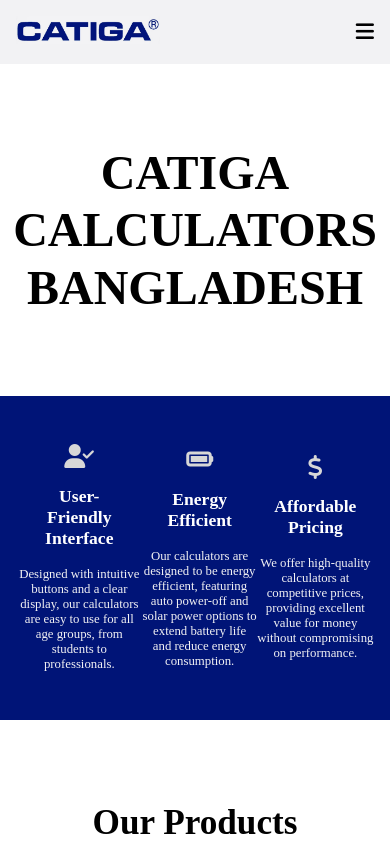
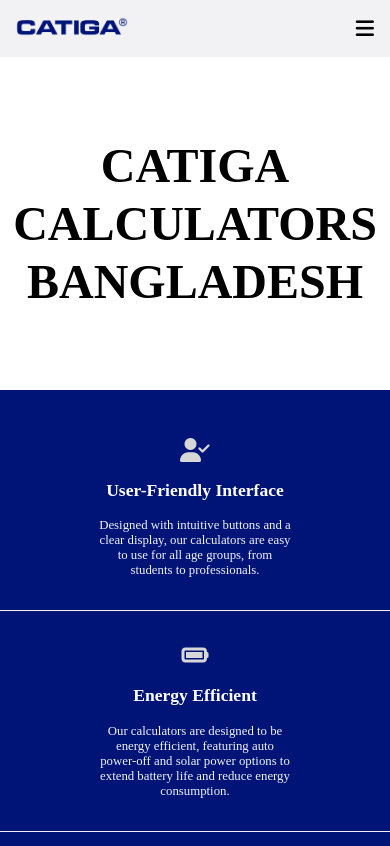
Before and after one commit to JawadTheGreat/catiga-website, a plain HTML site: page index.html in a window 390 px wide. Shown: the top 846 px of the page. Drawn offline with Linux system fonts and the light colour scheme.

Commit message:
added some codes

```diff
--- a/index.html
+++ b/index.html
@@ -16,7 +16,7 @@
       <a href="#">
         <img src="assets/catiga-logo.jpg" alt="catiga-logo" class="navLogo" />
       </a>
-      <i class="fa-solid fa-bars menu-icon"></i>
+      <span class="menu-icon"><i class="fa-solid fa-bars"></i></span>
       <ul class="navList">
         <li class="navItem">
           <a href="#features" class="navLink">Features</a>
--- a/style.css
+++ b/style.css
@@ -32,12 +32,15 @@
 
 /* menu icon will be used for small screens */
 .menu-icon {
+  font-size: 1.3em;
+  cursor: pointer;
   display: none;
 }
 
 .navList {
   display: flex;
   justify-content: space-between;
+  align-items: center;
 }
 
 .navItem {
@@ -409,7 +412,6 @@
   }
   .menu-icon {
     display: block;
-    font-size: 1.3em;
   }
 
   .navList {
@@ -488,3 +490,24 @@
     margin: 2em 0;
   }
 }
+
+/* styles for large phones */
+@media only screen and (max-width: 430px) {
+  .navLogo {
+    width: 7em;
+  }
+
+  #features {
+    flex-direction: column;
+    padding: 1em 0;
+  }
+
+  .feature {
+    padding: 2em 0;
+    width: 100%;
+  }
+  .feature:nth-child(2) {
+    border-top: 1px solid #f2f2f4;
+    border-bottom: 1px solid #f2f2f4;
+  }
+}
```
